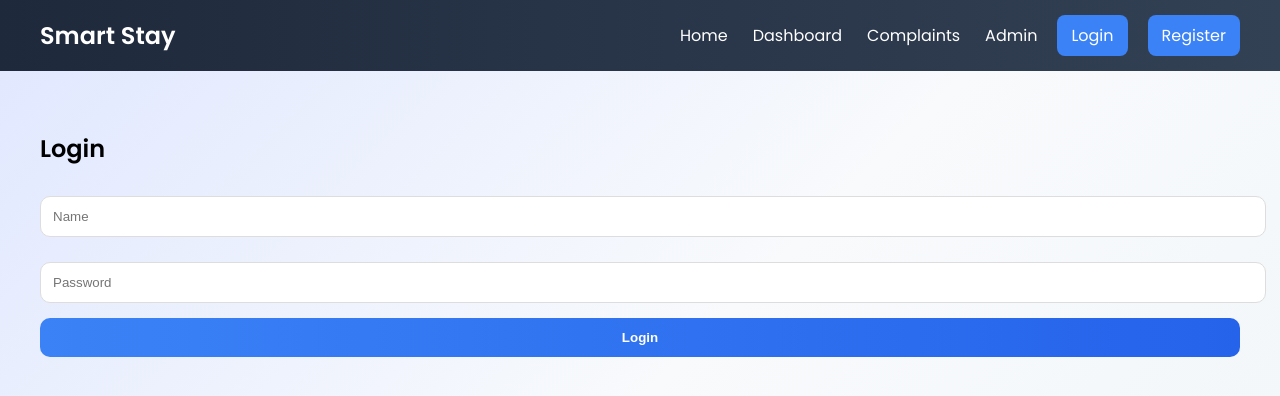
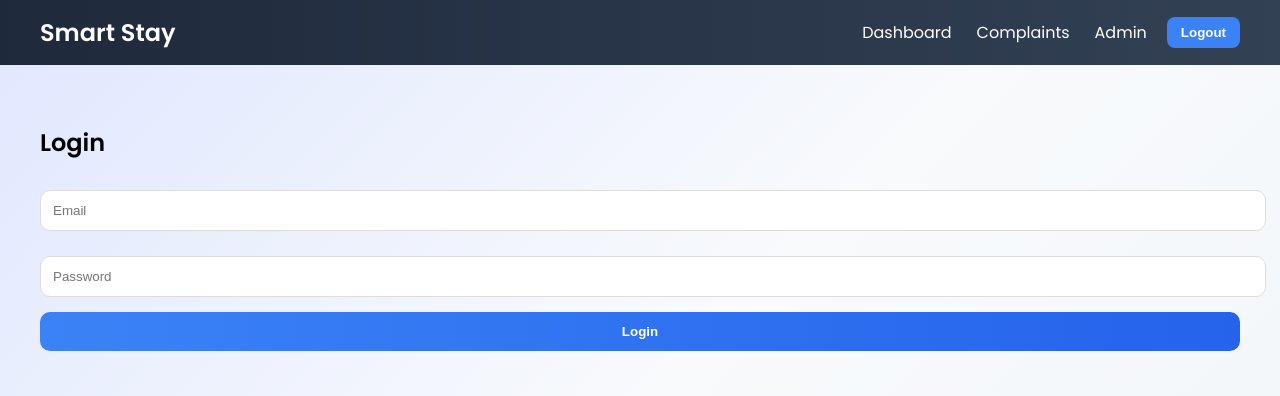
Before and after one commit to alanbabu5358/smart-stay-frontend, a React (Create React App) app: page /login in a window 1280 px wide. Shown: the top 396 px of the page. Built offline with nearby package versions, Linux system fonts and the light colour scheme; sample sign-in values are in the browser's storage.

Commit message:
Frontend Updated

```diff
--- a/src/App.js
+++ b/src/App.js
@@ -1,9 +1,8 @@
-import { BrowserRouter as Router, Routes, Route } from "react-router-dom";
+import { BrowserRouter as Router, Routes, Route, Navigate } from "react-router-dom";
 import "./App.css";
 
 import Navbar from "./components/Navbar";
 
-import Home from "./pages/Home";
 import Login from "./pages/Login";
 import Register from "./pages/Register";
 import Dashboard from "./pages/Dashboard";
@@ -12,17 +11,24 @@ import Admin from "./pages/Admin";
 import ProtectedRoute from "./components/ProtectedRoute";
 
 function App() {
+  const token = localStorage.getItem("token");
+
   return (
     <Router>
       <Navbar />
 
       <div className="container">
         <Routes>
-          <Route path="/" element={<Home />} />
+          {/* Force login on first load */}
+          <Route
+            path="/"
+            element={token ? <Dashboard /> : <Navigate to="/login" />}
+          />
+
           <Route path="/login" element={<Login />} />
           <Route path="/register" element={<Register />} />
 
-          {/* Protected Route */}
+          {/* Protected Routes */}
           <Route
             path="/dashboard"
             element={
@@ -32,8 +38,23 @@ function App() {
             }
           />
 
-          <Route path="/complaints" element={<Complaints />} />
-          <Route path="/admin" element={<Admin />} />
+          <Route
+            path="/complaints"
+            element={
+              <ProtectedRoute>
+                <Complaints />
+              </ProtectedRoute>
+            }
+          />
+
+          <Route
+            path="/admin"
+            element={
+              <ProtectedRoute>
+                <Admin />
+              </ProtectedRoute>
+            }
+          />
         </Routes>
       </div>
     </Router>
--- a/src/components/Navbar.js
+++ b/src/components/Navbar.js
@@ -1,21 +1,40 @@
-import { NavLink } from "react-router-dom";
+import { NavLink, useNavigate } from "react-router-dom";
 
 function Navbar() {
+  const navigate = useNavigate();
+  const token = localStorage.getItem("token");
+
+  const handleLogout = () => {
+    localStorage.removeItem("token");
+    alert("Logged out successfully");
+    navigate("/login");
+  };
+
   return (
     <div className="navbar">
-      {/* Logo */}
       <h2 className="logo">Smart Stay</h2>
 
-      {/* Navigation Links */}
       <div className="nav-links">
-        <NavLink to="/" className="nav-item">Home</NavLink>
-        <NavLink to="/dashboard" className="nav-item">Dashboard</NavLink>
-        <NavLink to="/complaints" className="nav-item">Complaints</NavLink>
-        <NavLink to="/admin" className="nav-item">Admin</NavLink>
+        {/* Show only when logged in */}
+        {token && (
+          <>
+            <NavLink to="/dashboard" className="nav-item">Dashboard</NavLink>
+            <NavLink to="/complaints" className="nav-item">Complaints</NavLink>
+            <NavLink to="/admin" className="nav-item">Admin</NavLink>
+          </>
+        )}
 
-        {/* Highlight Buttons */}
-        <NavLink to="/login" className="btn-nav">Login</NavLink>
-        <NavLink to="/register" className="btn-nav">Register</NavLink>
+        {/* If NOT logged in */}
+        {!token ? (
+          <>
+            <NavLink to="/login" className="btn-nav">Login</NavLink>
+            <NavLink to="/register" className="btn-nav">Register</NavLink>
+          </>
+        ) : (
+          <button onClick={handleLogout} className="btn-nav">
+            Logout
+          </button>
+        )}
       </div>
     </div>
   );
--- a/src/components/ProtectedRoute.js
+++ b/src/components/ProtectedRoute.js
@@ -3,11 +3,7 @@ import { Navigate } from "react-router-dom";
 function ProtectedRoute({ children }) {
   const token = localStorage.getItem("token");
 
-  if (!token) {
-    return <Navigate to="/login" />;
-  }
-
-  return children;
+  return token ? children : <Navigate to="/login" />;
 }
 
 export default ProtectedRoute;
--- a/src/pages/Login.js
+++ b/src/pages/Login.js
@@ -2,7 +2,7 @@ import { useState } from "react";
 import { useNavigate } from "react-router-dom";
 
 function Login() {
-  const [name, setName] = useState("");
+  const [email, setEmail] = useState("");
   const [password, setPassword] = useState("");
 
   const navigate = useNavigate();
@@ -16,21 +16,20 @@ function Login() {
         headers: {
           "Content-Type": "application/json"
         },
-        body: JSON.stringify({ name, password })
+        body: JSON.stringify({ email, password })
       });
 
       const data = await res.json();
 
       if (res.ok) {
+        localStorage.setItem("token", data.token); // ✅ KEY PART
         alert("Login successful");
-        localStorage.setItem("token", data.token);
         navigate("/dashboard");
       } else {
-        alert(data.error);
+        alert(data.message || "Login failed");
       }
     } catch (err) {
       console.error(err);
-      alert("Login failed");
     }
   };
 
@@ -39,16 +38,14 @@ function Login() {
       <h2>Login</h2>
 
       <input
-        type="text"
-        placeholder="Name"
-        value={name}
-        onChange={(e) => setName(e.target.value)}
+        type="email"
+        placeholder="Email"
+        onChange={(e) => setEmail(e.target.value)}
       />
 
       <input
         type="password"
         placeholder="Password"
-        value={password}
         onChange={(e) => setPassword(e.target.value)}
       />
 
--- a/src/pages/Register.js
+++ b/src/pages/Register.js
@@ -23,6 +23,8 @@ function Register() {
       if (res.ok) {
         alert("Registered successfully");
         navigate("/login");
+      } else {
+        alert("Registration failed");
       }
     } catch (err) {
       console.error(err);
```
